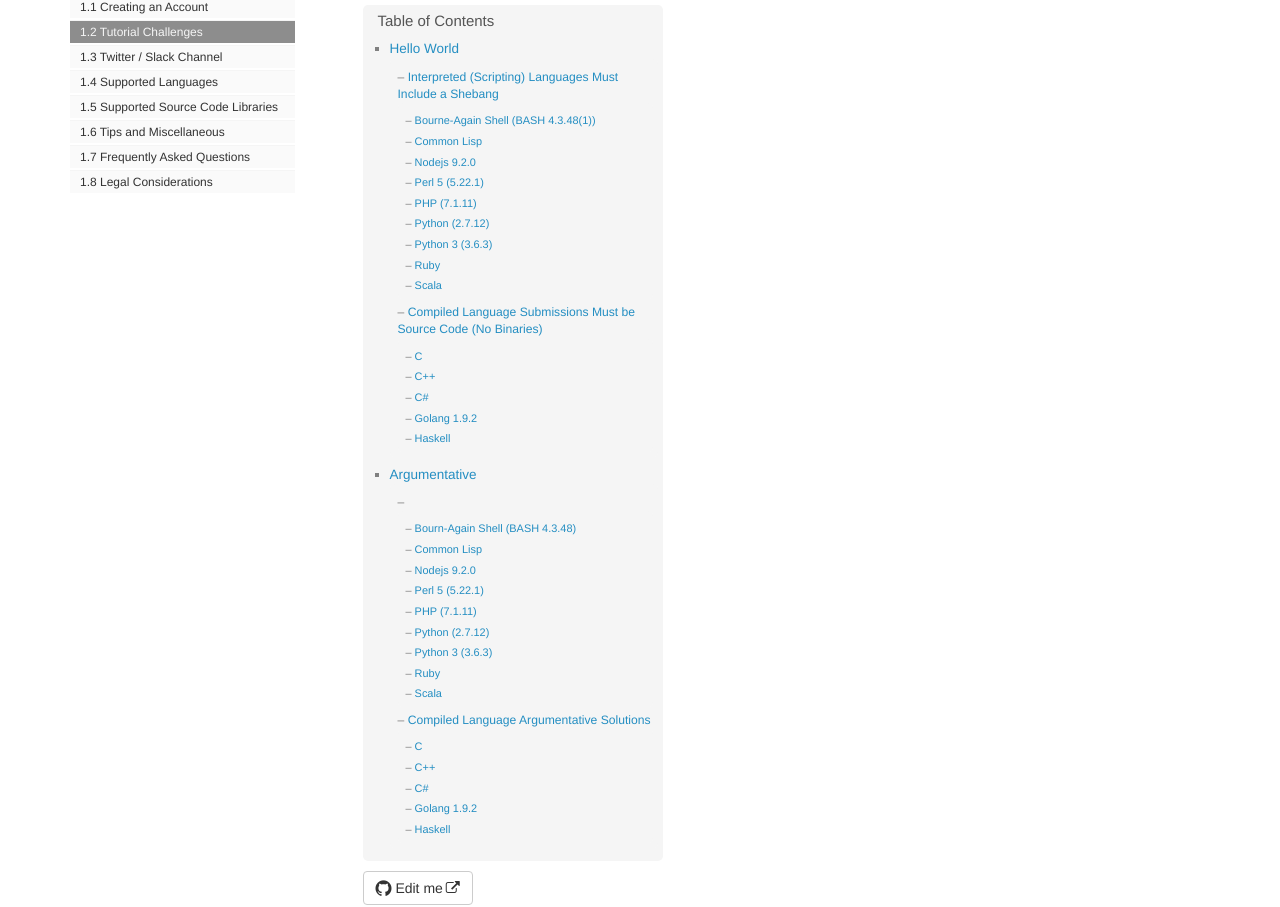
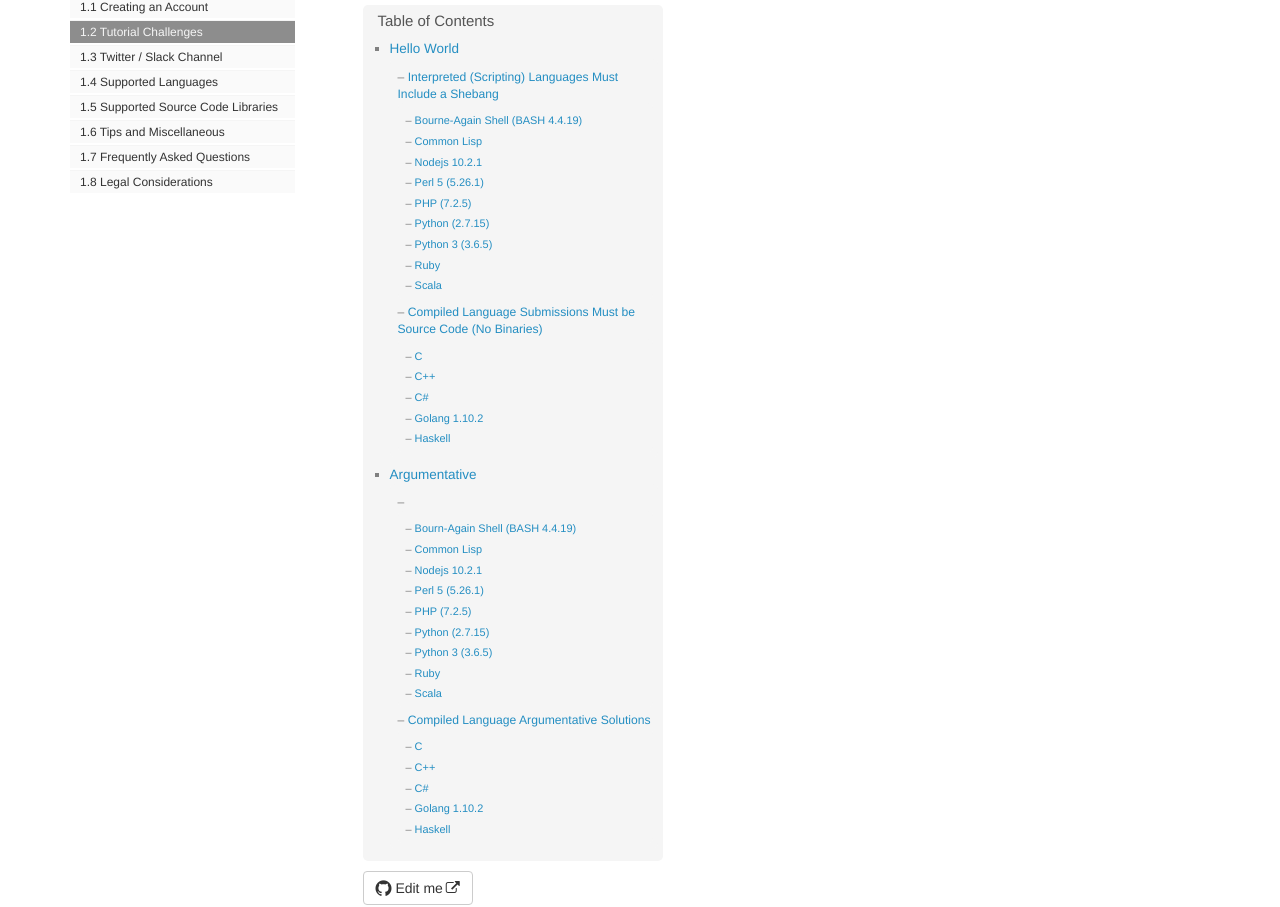
Before and after one commit to codewarz-ninja/runcode-docs.github.io, a Jekyll site: the page built from pages/player-guide/cwn_tutorials.md, in a window 1280 px wide and 1400 px high. Shown: the part 209-1116 px from the top of the window. Built offline with Jekyll 4.4.1, drawn with Linux system fonts in a browser that asks for light colours; nearby versions of some CDN libraries; comment, search, counter and statistics services are not loaded; some of the changed text lies outside the part shown.

Commit message:
updated versions

```diff
--- a/pages/player-guide/cwn_tutorials.md
+++ b/pages/player-guide/cwn_tutorials.md
@@ -31,7 +31,7 @@ should be used to interpret what follows.
 The following examples demonstrate the correct way to submit a script for the
 languages we support:
 
-#### Bourne-Again Shell (BASH 4.3.48(1))
+#### Bourne-Again Shell (BASH 4.4.19)
 
 hello_world.sh:
 {% highlight bash %}
@@ -47,7 +47,7 @@ hello_world.lsp:
 (print "Hello World")
 {% endhighlight %}
 
-#### Nodejs 9.2.0
+#### Nodejs 10.2.1
 
 hello_world.js:
 {% highlight js %}
@@ -55,7 +55,7 @@ hello_world.js:
 console.log("Hello, World!");
 {% endhighlight %}
 
-#### Perl 5 (5.22.1)
+#### Perl 5 (5.26.1)
 
 hello_world.pl:
 {% highlight perl %}
@@ -65,7 +65,7 @@ use warnings;
 print "Hello, World!\n";
 {% endhighlight %}
 
-#### PHP (7.1.11)
+#### PHP (7.2.5)
 
 hello_world.php:
 {% highlight php %}
@@ -75,7 +75,7 @@ echo "Hello, World!"
 ?>
 {% endhighlight %}
 
-#### Python (2.7.12)
+#### Python (2.7.15)
 
 hello_world.py:
 {% highlight python %}
@@ -83,7 +83,7 @@ hello_world.py:
 print "Hello, World!"
 {% endhighlight %}
 
-#### Python 3 (3.6.3)
+#### Python 3 (3.6.5)
 
 hello_world.py:
 {% highlight python %}
@@ -174,7 +174,7 @@ public class Hello_World
 }
 {% endhighlight %}
 
-#### Golang 1.9.2
+#### Golang 1.10.2
 
 hello_world.go:
 {% highlight golang %}
@@ -221,7 +221,7 @@ one two three four
 Below are the solutions you should be able to provide to this tutorial challenge in any of the 14 languages you are
 using.
 
-#### Bourn-Again Shell (BASH 4.3.48)
+#### Bourn-Again Shell (BASH 4.4.19)
 
 argumentative.sh:
 {% highlight bash %}
@@ -240,7 +240,7 @@ argumentative.lsp:
     )
 {% endhighlight %}
 
-#### Nodejs 9.2.0
+#### Nodejs 10.2.1
 
 argumentative.js:
 {% highlight js %}
@@ -251,7 +251,7 @@ process.argv.slice(2).forEach(function (val, index, array) {
 console.log();
 {% endhighlight %}
 
-#### Perl 5 (5.22.1)
+#### Perl 5 (5.26.1)
 
 argumentative.pl:
 {% highlight perl %}
@@ -263,7 +263,7 @@ print "$_ " foreach @ARGV;
 print "\n"
 {% endhighlight %}
 
-#### PHP (7.1.11)
+#### PHP (7.2.5)
 
 argumentative.php:
 {% highlight php %}
@@ -276,7 +276,7 @@ echo "\n";
 ?>
 {% endhighlight %}
 
-#### Python (2.7.12)
+#### Python (2.7.15)
 
 argumentative.py:
 {% highlight python %}
@@ -285,7 +285,7 @@ import sys
 print ' '.join(sys.argv[1:])
 {% endhighlight %}
 
-#### Python 3 (3.6.3)
+#### Python 3 (3.6.5)
 
 argumentative3.py:
 {% highlight python %}
@@ -369,7 +369,7 @@ public class Argumentative
 }
 {% endhighlight %}
 
-#### Golang 1.9.2
+#### Golang 1.10.2
 
 argumentative.go:
 {% highlight golang %}
```
